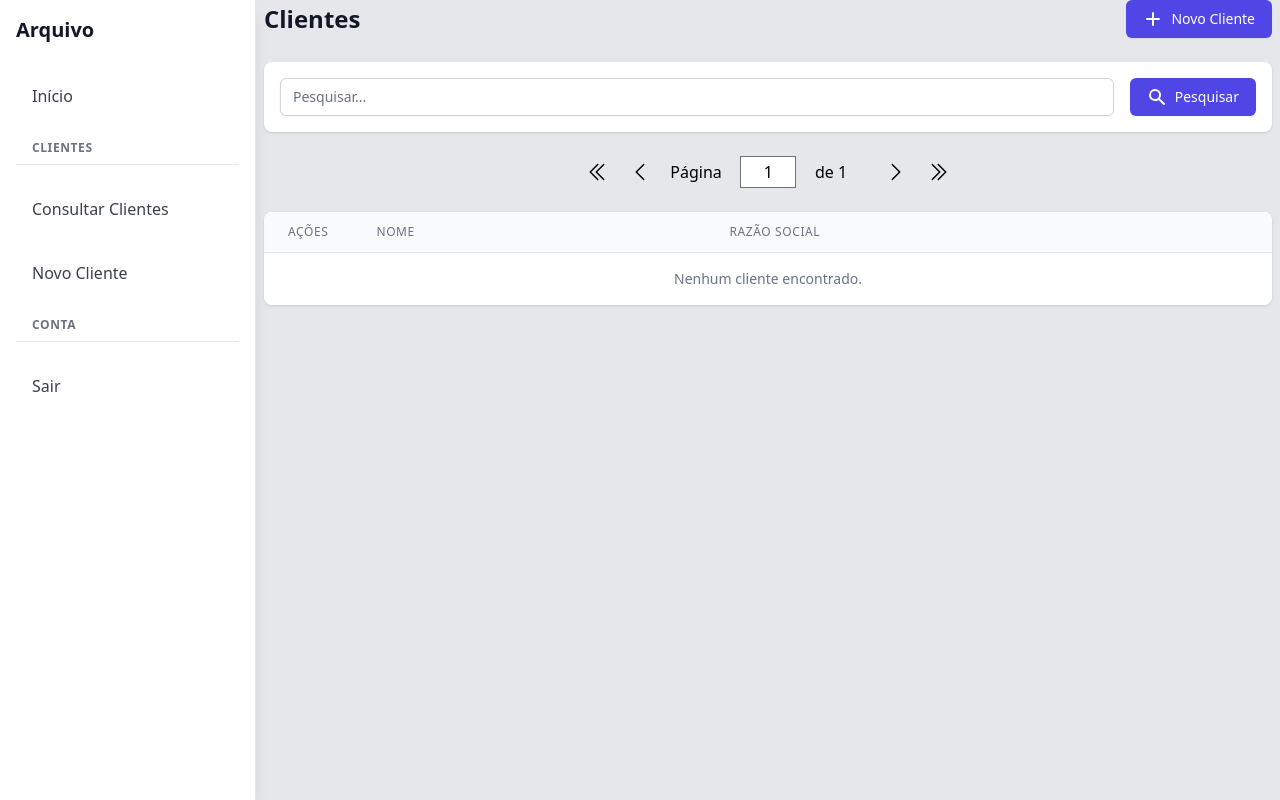
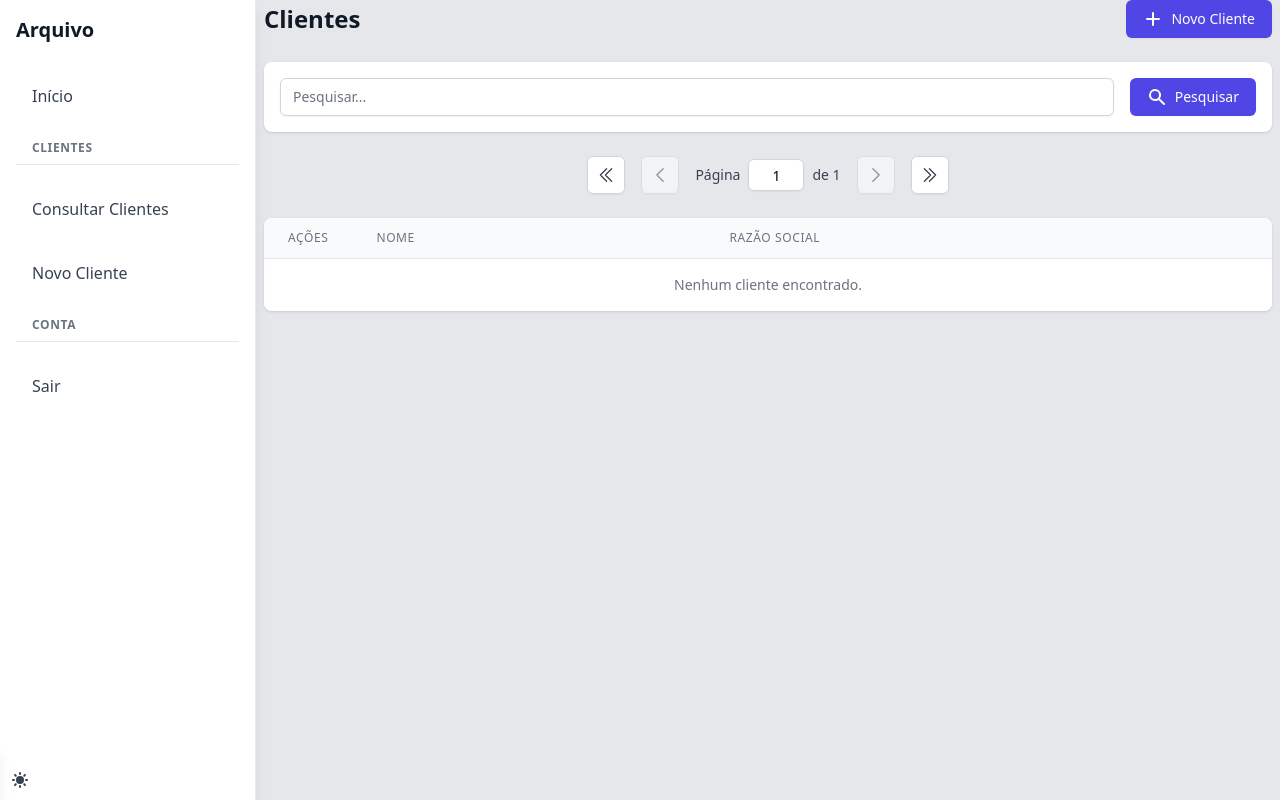
Before and after one commit to augustomonoo/arquivo, a Django app: page /cliente/ in a window 1280 px wide. Run offline with Django 4.2, Linux system fonts and the light colour scheme; the visitor is signed in with stand-in values (Sample User, id 1); data that the repository does not hold is empty; style sheets or scripts are compiled from the project's sources; some libraries are stand-ins or nearby versions.

Commit message:
Added dark/light mode selection

```diff
--- a/arquivo/frontend_src/main.ts
+++ b/arquivo/frontend_src/main.ts
@@ -1,2 +1,3 @@
 import 'htmx.org';
 import './forms';
+import './darkMode';
--- a/arquivo/templates/arquivo/base.html
+++ b/arquivo/templates/arquivo/base.html
@@ -13,7 +13,7 @@
         <link rel="stylesheet" href="{% static 'arquivo/style.css' %}">
         <title>Arquivo</title>
     </head>
-    <body class="bg-gray-200 dark:bg-gray-800 dark:text-white flex flex-row flex-nowrap">
+    <body class="bg-gray-200 dark:bg-gray-800 dark:text-white flex flex-row flex-nowrap transition-colors duration-500">
         {% menu %}
         <section class="w-full px-2 ml-64">
             {% block content %}
--- a/arquivo/templates/arquivo/componentes/menu.html
+++ b/arquivo/templates/arquivo/componentes/menu.html
@@ -1,31 +1,62 @@
-<nav class="p-4 bg-white dark:bg-gray-800 w-64 flex flex-col h-screen fixed top-0 left-0 border-r border-gray-200 dark:border-gray-700 shadow-lg">
+<nav class="p-4 bg-white dark:bg-gray-800 w-64 flex flex-col h-screen fixed top-0 left-0 border-r border-gray-200 dark:border-gray-700 shadow-lg transition-colors duration-300">
    {% comment %} nav_links são injetados no contexto pela funcao componentes.menu {% endcomment %}
    <div class="mb-8">
-      <h1 class="text-xl font-bold text-gray-900 dark:text-white">Arquivo</h1>
+      <h1 class="text-xl font-bold text-gray-900 dark:text-white transition-colors duration-300">Arquivo</h1>
    </div>
    <div class="space-y-6">
       {% for nav_link in nav_links %}
       {% if nav_link.is_link %}
       <a href="{{ nav_link.href }}"
-         class="flex items-center px-4 py-2 text-gray-700 dark:text-gray-200 hover:bg-gray-100 dark:hover:bg-gray-700 rounded-lg transition-colors duration-150">
+         class="flex items-center px-4 py-2 text-gray-700 dark:text-gray-200 hover:bg-gray-100 dark:hover:bg-gray-700 rounded-lg transition-colors duration-300">
          {{ nav_link.text }}
       </a>
       {% elif nav_link.is_form %}
          {% include nav_link.action with text=nav_link.text %}
       {% else %}
       <div class="space-y-2">
-         <div class="px-4 text-xs font-semibold text-gray-500 dark:text-gray-400 uppercase tracking-wider">
+         <div class="px-4 text-xs font-semibold text-gray-500 dark:text-gray-400 uppercase tracking-wider transition-colors duration-300">
             {{ nav_link.text }}
          </div>
-         <div class="border-t border-gray-200 dark:border-gray-700"></div>
+         <div class="border-t border-gray-200 dark:border-gray-700 transition-colors duration-300"></div>
       </div>
       {% endif %}
       {% endfor %}
-      <a class="flex items-center px-4 py-2 text-gray-700 dark:text-gray-200 hover:bg-gray-100 dark:hover:bg-gray-700 rounded-lg transition-colors duration-150 cursor-pointer"
+      <a class="flex items-center px-4 py-2 text-gray-700 dark:text-gray-200 hover:bg-gray-100 dark:hover:bg-gray-700 rounded-lg transition-colors duration-300 cursor-pointer"
          hx-post="{% url 'logout' %}"
          hx-headers='{"X-CSRFToken": "{{ csrf_token }}"}'
          hx-target="body">
          Sair
       </a>
    </div>
+
+   <!-- Theme Toggle Panel -->
+   <div class="absolute left-0 bottom-0 w-full">
+      <button id="darkModeToggle" class="flex items-center justify-center w-10 h-10 bg-white dark:bg-gray-800 text-gray-700 dark:text-gray-200 hover:bg-gray-100 dark:hover:bg-gray-700 transition-colors duration-300">
+         <svg class="w-5 h-5 theme-icon" data-theme="light" fill="currentColor" viewBox="0 0 20 20">
+            <path d="M10 2a1 1 0 011 1v1a1 1 0 11-2 0V3a1 1 0 011-1zm4 8a4 4 0 11-8 0 4 4 0 018 0zm-.464 4.95l.707.707a1 1 0 001.414-1.414l-.707-.707a1 1 0 00-1.414 1.414zm2.12-10.607a1 1 0 010 1.414l-.706.707a1 1 0 11-1.414-1.414l.707-.707a1 1 0 011.414 0zM17 11a1 1 0 100-2h-1a1 1 0 100 2h1zm-7 4a1 1 0 011 1v1a1 1 0 11-2 0v-1a1 1 0 011-1zM5.05 6.464A1 1 0 106.465 5.05l-.708-.707a1 1 0 00-1.414 1.414l.707.707zm1.414 8.486l-.707.707a1 1 0 01-1.414-1.414l.707-.707a1 1 0 011.414 1.414zM4 11a1 1 0 100-2H3a1 1 0 000 2h1z"></path>
+         </svg>
+         <svg class="w-5 h-5 theme-icon hidden" data-theme="dark" fill="currentColor" viewBox="0 0 20 20">
+            <path d="M17.293 13.293A8 8 0 016.707 2.707a8.001 8.001 0 1010.586 10.586z"></path>
+         </svg>
+      </button>
+      <div id="themePanel" class="absolute bottom-0 left-0 bg-white dark:bg-gray-800 shadow-lg transition-transform duration-300 transform -translate-x-full">
+         <div class="flex gap-2 p-2">
+            <button class="theme-option flex items-center justify-center w-10 h-10 text-gray-700 dark:text-gray-200 hover:bg-gray-100 dark:hover:bg-gray-700 rounded-lg transition-colors duration-300" data-theme="light" title="Light Mode">
+               <svg class="w-5 h-5" fill="currentColor" viewBox="0 0 20 20">
+                  <path d="M10 2a1 1 0 011 1v1a1 1 0 11-2 0V3a1 1 0 011-1zm4 8a4 4 0 11-8 0 4 4 0 018 0zm-.464 4.95l.707.707a1 1 0 001.414-1.414l-.707-.707a1 1 0 00-1.414 1.414zm2.12-10.607a1 1 0 010 1.414l-.706.707a1 1 0 11-1.414-1.414l.707-.707a1 1 0 011.414 0zM17 11a1 1 0 100-2h-1a1 1 0 100 2h1zm-7 4a1 1 0 011 1v1a1 1 0 11-2 0v-1a1 1 0 011-1zM5.05 6.464A1 1 0 106.465 5.05l-.708-.707a1 1 0 00-1.414 1.414l.707.707zm1.414 8.486l-.707.707a1 1 0 01-1.414-1.414l.707-.707a1 1 0 011.414 1.414zM4 11a1 1 0 100-2H3a1 1 0 000 2h1z"></path>
+               </svg>
+            </button>
+            <button class="theme-option flex items-center justify-center w-10 h-10 text-gray-700 dark:text-gray-200 hover:bg-gray-100 dark:hover:bg-gray-700 rounded-lg transition-colors duration-300" data-theme="dark" title="Dark Mode">
+               <svg class="w-5 h-5" fill="currentColor" viewBox="0 0 20 20">
+                  <path d="M17.293 13.293A8 8 0 016.707 2.707a8.001 8.001 0 1010.586 10.586z"></path>
+               </svg>
+            </button>
+            <button class="theme-option flex items-center justify-center w-10 h-10 text-gray-700 dark:text-gray-200 hover:bg-gray-100 dark:hover:bg-gray-700 rounded-lg transition-colors duration-300" data-theme="system" title="System Mode">
+               <svg class="w-5 h-5" fill="currentColor" viewBox="0 0 20 20">
+                  <path d="M5 3a2 2 0 00-2 2v2a2 2 0 002 2h2a2 2 0 002-2V5a2 2 0 00-2-2H5zM5 11a2 2 0 00-2 2v2a2 2 0 002 2h2a2 2 0 002-2v-2a2 2 0 00-2-2H5zM11 5a2 2 0 012-2h2a2 2 0 012 2v2a2 2 0 01-2 2h-2a2 2 0 01-2-2V5zM11 13a2 2 0 012-2h2a2 2 0 012 2v2a2 2 0 01-2 2h-2a2 2 0 01-2-2v-2z"></path>
+               </svg>
+            </button>
+         </div>
+      </div>
+   </div>
 </nav>
--- a/arquivo/templates/arquivo/componentes/pagination.html
+++ b/arquivo/templates/arquivo/componentes/pagination.html
@@ -1,58 +1,59 @@
-<div class="flex justify-around w-96 mx-auto items-center my-2">
-    <a href="?{{ paginator_get_str }}page=1" class="flex h-auto w-auto">
+<div class="flex justify-center items-center space-x-4 my-6">
+    <a href="?{{ paginator_get_str }}page=1"
+       class="inline-flex items-center p-2 border border-gray-300 dark:border-gray-600 shadow-sm text-sm font-medium rounded-md text-gray-700 dark:text-gray-200 bg-white dark:bg-gray-800 hover:bg-gray-50 dark:hover:bg-gray-700 focus:outline-none focus:ring-2 focus:ring-offset-2 focus:ring-indigo-500">
         <svg xmlns="http://www.w3.org/2000/svg"
              fill="none"
              viewBox="0 0 24 24"
              stroke-width="1.5"
              stroke="currentColor"
-             class="w-6 h-6">
+             class="w-5 h-5">
             <path stroke-linecap="round" stroke-linejoin="round" d="M18.75 19.5l-7.5-7.5 7.5-7.5m-6 15L5.25 12l7.5-7.5" />
         </svg>
     </a>
     <a {% if page_obj.has_previous %}href="?{{ paginator_get_str }}page={{ page_obj.previous_page_number }}"{% endif %}
-       class="flex h-auto w-auto">
+       class="inline-flex items-center p-2 border border-gray-300 dark:border-gray-600 shadow-sm text-sm font-medium rounded-md text-gray-700 dark:text-gray-200 bg-white dark:bg-gray-800 hover:bg-gray-50 dark:hover:bg-gray-700 focus:outline-none focus:ring-2 focus:ring-offset-2 focus:ring-indigo-500 {% if not page_obj.has_previous %}opacity-50 cursor-not-allowed{% endif %}">
         <svg xmlns="http://www.w3.org/2000/svg"
              fill="none"
              viewBox="0 0 24 24"
              stroke-width="1.5"
              stroke="currentColor"
-             class="w-6 h-6">
+             class="w-5 h-5">
             <path stroke-linecap="round" stroke-linejoin="round" d="M15.75 19.5L8.25 12l7.5-7.5" />
         </svg>
     </a>
-    <p>
-        Página
+    <div class="flex items-center space-x-2">
+        <span class="text-sm text-gray-700 dark:text-gray-200">Página</span>
         <form method="get" class="inline">
             {% for arg_name, arg_val in paginator_get.items %}
                 <input type="hidden" name="{{ arg_name }}" value="{{ arg_val }}" />
             {% endfor %}
             <input type="text"
                    value="{{ page_obj.number }}"
-                   class="w-14 h-8 text-center p-1 dark:text-black"
+                   class="w-14 h-8 text-center rounded-md border-gray-300 dark:border-gray-600 shadow-sm focus:border-indigo-500 focus:ring-indigo-500 dark:bg-gray-700 dark:text-white sm:text-sm"
                    maxlength="5"
                    name="page"/>
         </form>
-        de {{ page_obj.paginator.num_pages }}
-    </p>
+        <span class="text-sm text-gray-700 dark:text-gray-200">de {{ page_obj.paginator.num_pages }}</span>
+    </div>
     <a {% if page_obj.has_next %}href="?{{ paginator_get_str }}page={{ page_obj.next_page_number }}"{% endif %}
-       class="flex w-auto h-auto">
+       class="inline-flex items-center p-2 border border-gray-300 dark:border-gray-600 shadow-sm text-sm font-medium rounded-md text-gray-700 dark:text-gray-200 bg-white dark:bg-gray-800 hover:bg-gray-50 dark:hover:bg-gray-700 focus:outline-none focus:ring-2 focus:ring-offset-2 focus:ring-indigo-500 {% if not page_obj.has_next %}opacity-50 cursor-not-allowed{% endif %}">
         <svg xmlns="http://www.w3.org/2000/svg"
              fill="none"
              viewBox="0 0 24 24"
              stroke-width="1.5"
              stroke="currentColor"
-             class="w-6 h-6">
+             class="w-5 h-5">
             <path stroke-linecap="round" stroke-linejoin="round" d="M8.25 4.5l7.5 7.5-7.5 7.5" />
         </svg>
     </a>
     <a href="?{{ paginator_get_str }}page={{ page_obj.paginator.num_pages }}"
-       class="flex w-auto h-auto">
+       class="inline-flex items-center p-2 border border-gray-300 dark:border-gray-600 shadow-sm text-sm font-medium rounded-md text-gray-700 dark:text-gray-200 bg-white dark:bg-gray-800 hover:bg-gray-50 dark:hover:bg-gray-700 focus:outline-none focus:ring-2 focus:ring-offset-2 focus:ring-indigo-500">
         <svg xmlns="http://www.w3.org/2000/svg"
              fill="none"
              viewBox="0 0 24 24"
              stroke-width="1.5"
              stroke="currentColor"
-             class="w-6 h-6">
+             class="w-5 h-5">
             <path stroke-linecap="round" stroke-linejoin="round" d="M11.25 4.5l7.5 7.5-7.5 7.5m-6-15l7.5 7.5-7.5 7.5" />
         </svg>
     </a>
--- a/tailwind.config.js
+++ b/tailwind.config.js
@@ -1,6 +1,7 @@
 /** @type {import('tailwindcss').Config} */
 module.exports = {
   content: ["./arquivo/templates/**/*.html", "./arquivo/static/**/*.js", "./arquivo/**/*/.py"],
+  darkMode: 'class',
   theme: {
     extend: {},
   },
```
Also changed, not shown: arquivo/frontend_src/darkMode.ts (added, +117 -0 lines).
